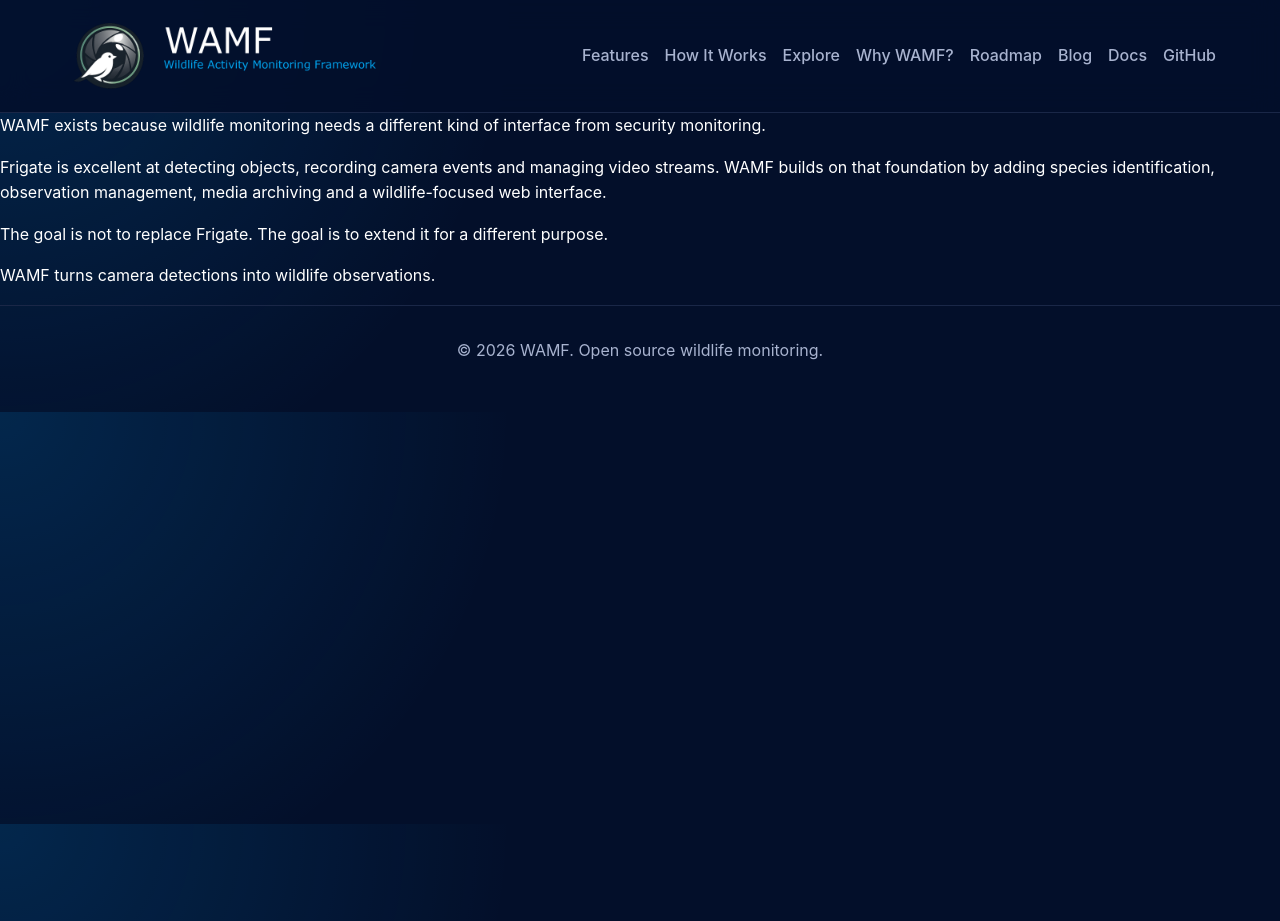
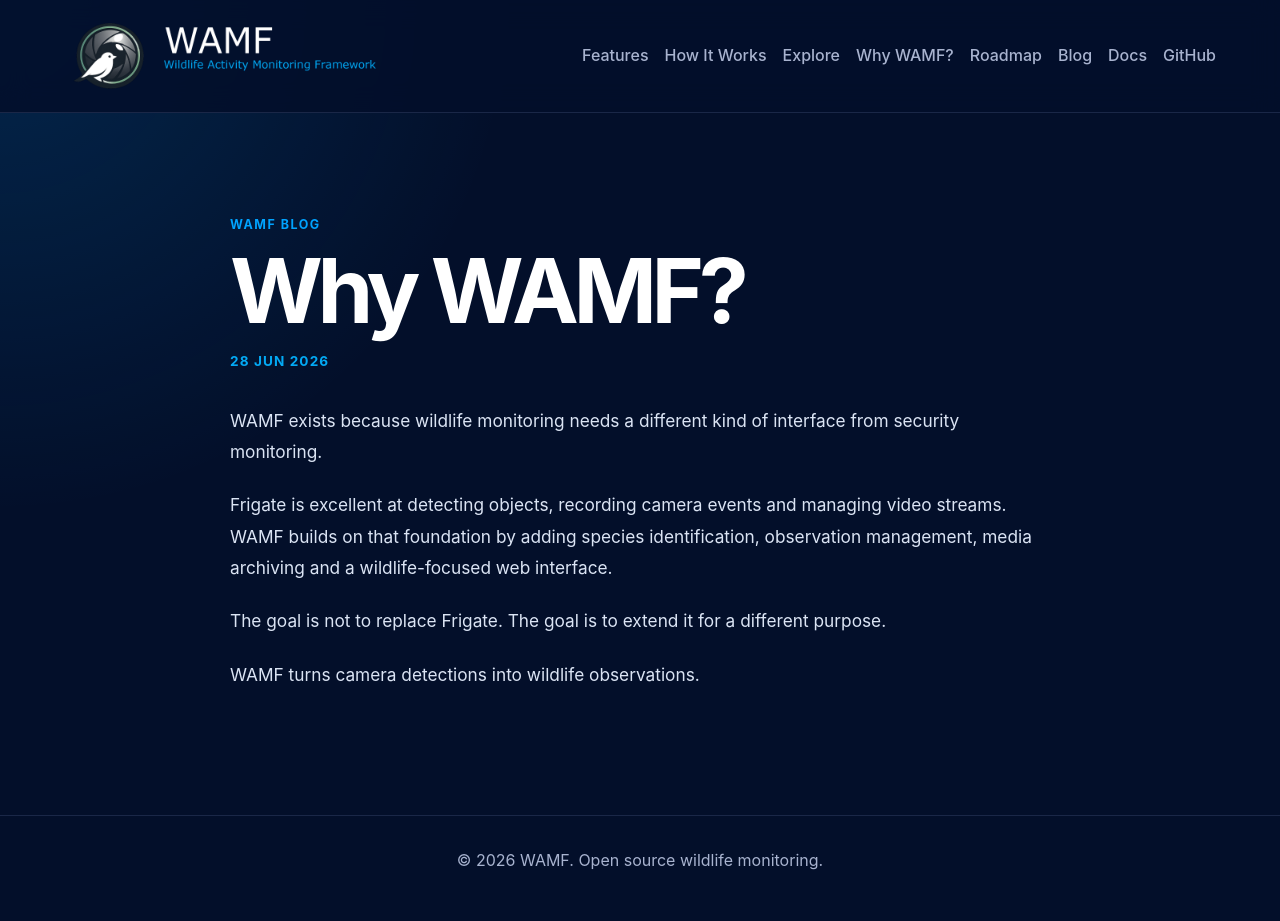
Before and after one commit to WAMF-Project/WAMF-Website, a Jekyll site: the page built from _posts/2026-06-28-why-wamf.md, in a window 1280 px wide and 921 px high. Built offline with Jekyll 4.4.1, drawn with Linux system fonts in a browser that asks for light colours.

Commit message:
Add initial Jekyll blog

```diff
--- /dev/null
+++ b/_layouts/post.html
@@ -0,0 +1,11 @@
+---
+layout: blog
+---
+
+<article class="section blog-post">
+  <p class="eyebrow">WAMF Blog</p>
+  <h1>{{ page.title }}</h1>
+  <p class="post-meta">{{ page.date | date: "%d %b %Y" }}</p>
+
+  <div class="post-content">{{ content }}</div>
+</article>
```
Also changed, not shown: _posts/2026-06-28-why-wamf.md (+1 -1 lines), Gemfile.lock (added), 1 other file.
